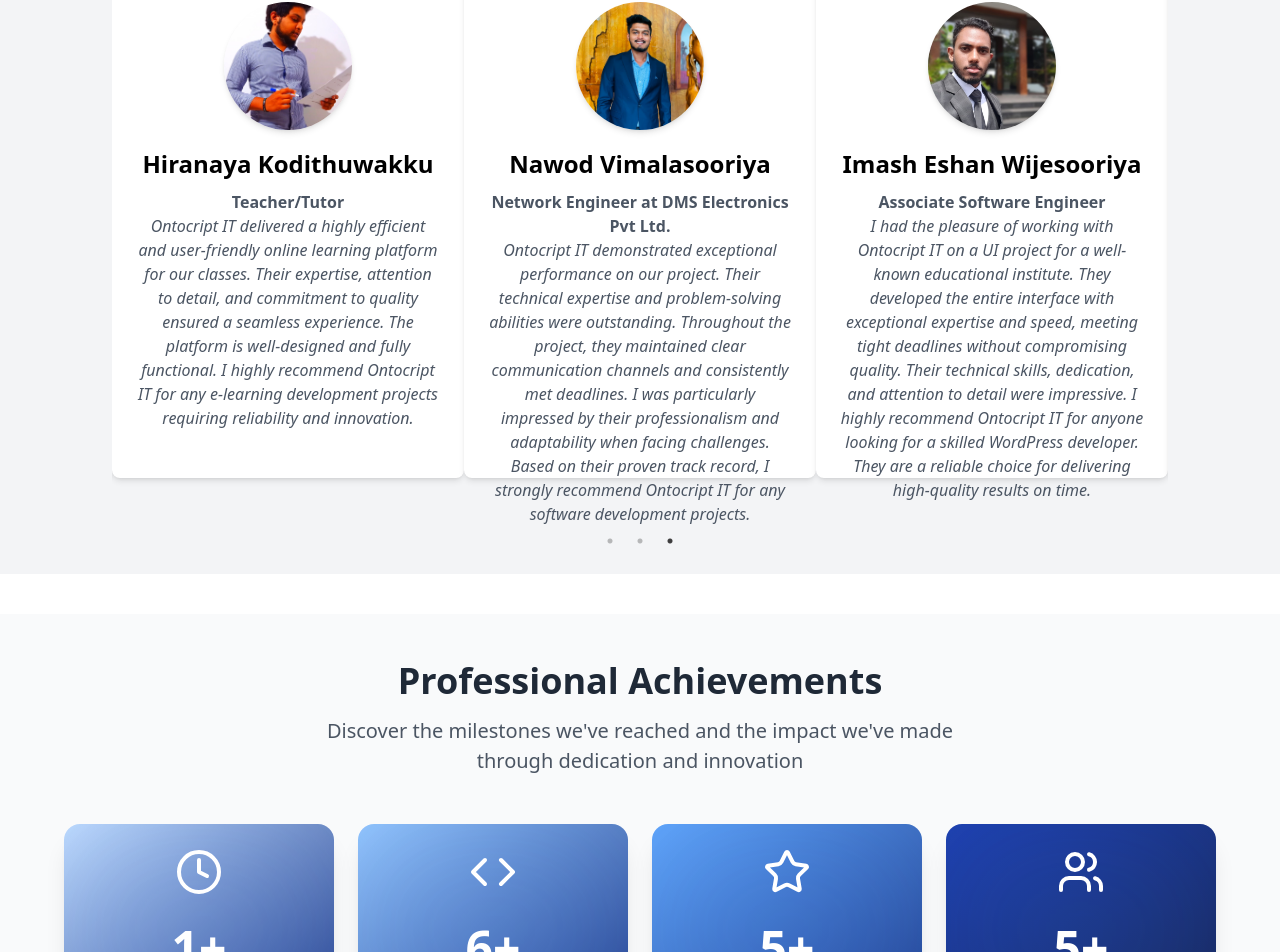
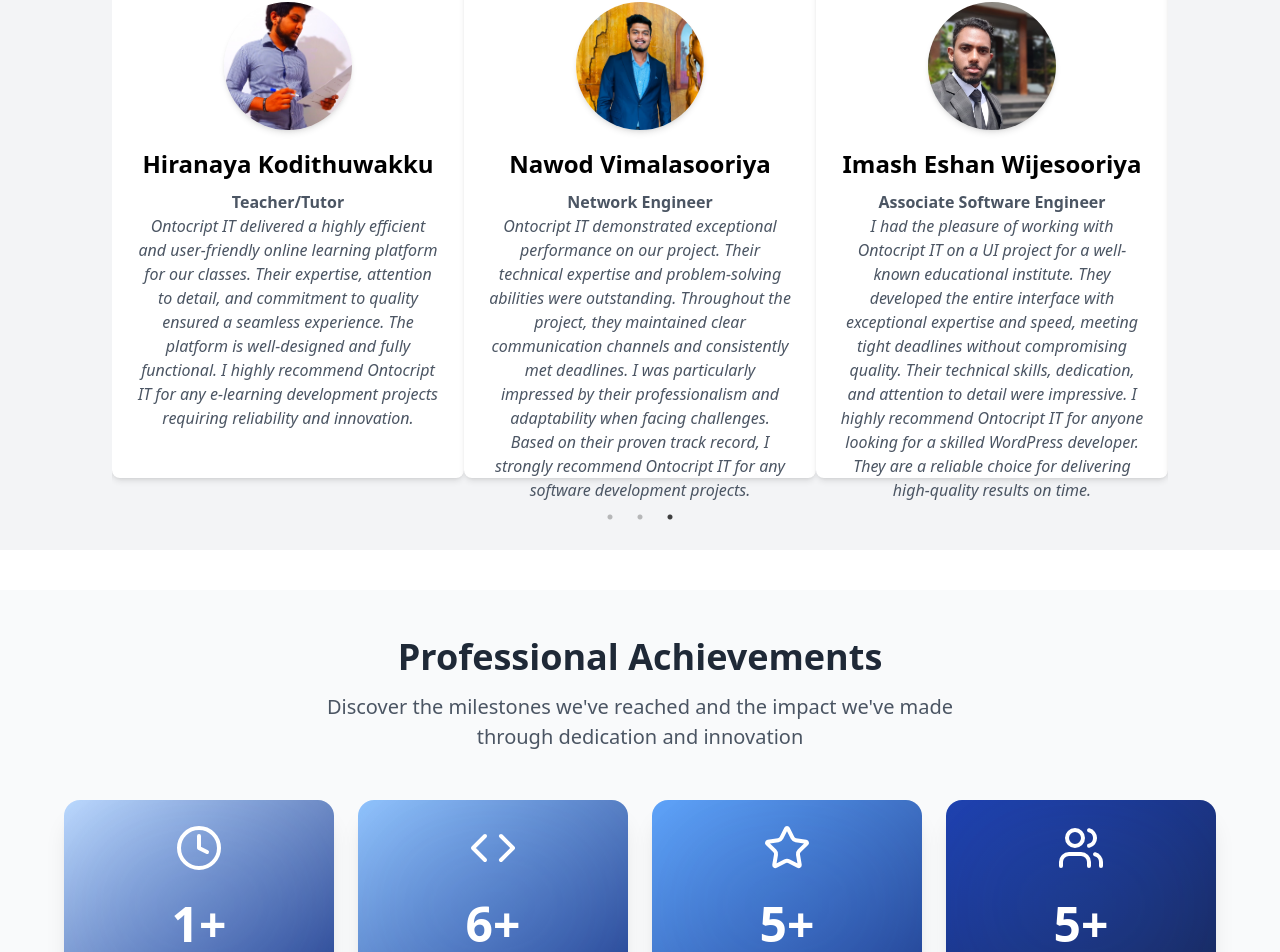
Before and after one commit to Ontocript-iT/ontocriptit, a React (Create React App) app: page / in a window 1280 px wide. Shown: the part 5043-5995 px from the top of the page. Built offline with nearby package versions, Linux system fonts and the light colour scheme.

Commit message:
Update ClientSays.js

```diff
--- a/src/components/pages/home/clientSays/ClientSays.js
+++ b/src/components/pages/home/clientSays/ClientSays.js
@@ -14,7 +14,7 @@
     {
         image: Image1,
         name: "Nawod Vimalasooriya",
-        address: "Network Engineer at DMS Electronics Pvt Ltd.",
+        address: "Network Engineer",
         comment: "Ontocript IT demonstrated exceptional performance on our project. Their technical expertise and problem-solving abilities were outstanding. Throughout the project, they maintained clear communication channels and consistently met deadlines. I was particularly impressed by their professionalism and adaptability when facing challenges. Based on their proven track record, I strongly recommend Ontocript IT for any software development projects."
     },
     {
```
